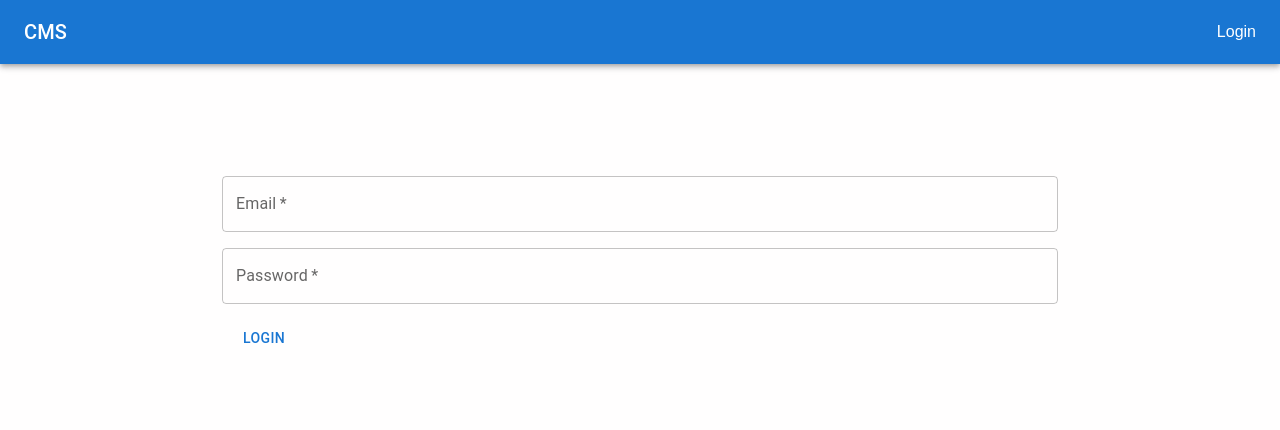
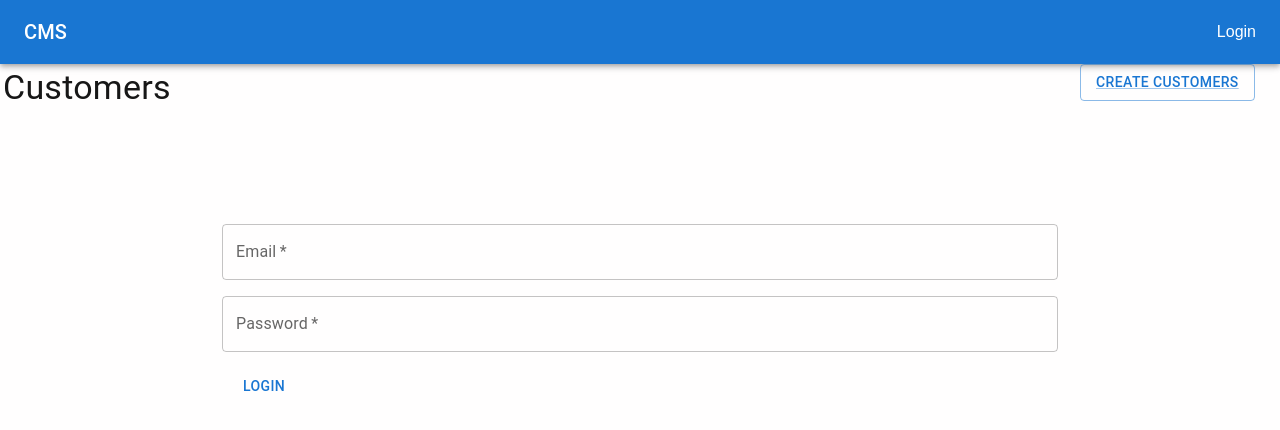
Before and after one commit to termsberk3/Cms-System, a Next.js app: page /customers in a window 1280 px wide. Shown: the top 430 px of the page. Built offline with nearby package versions, Linux system fonts and the light colour scheme; no server answers; the database is empty.

Commit message:
Buttons comp. added, UI is messy will be fixed

```diff
--- /dev/null
+++ b/app/components/Buttons.tsx
@@ -0,0 +1,45 @@
+"use client"
+import React, { FC, useState, FormEvent, useEffect } from 'react';
+import { useAuth } from '../contexts/AuthContext';
+import { usePathname, useRouter } from "next/navigation";
+import { Button, Link, Typography } from '@mui/material';
+import Grid from '@mui/material/Grid2';
+
+interface ButtonProps {
+    updateType?: string | null;
+    createType?: string | null;
+    children?: any;
+    variant?: any;
+    type?: any;
+    sx?: any;
+}
+
+const Buttons: FC<ButtonProps> = ({ updateType, createType, children }) => {
+    const { isAuthenticated, logout, userType } = useAuth()
+    const router = useRouter()
+    const pathname = usePathname()
+    updateType = pathname.startsWith('/users') ? 'users' : 'customers';
+    createType = pathname.includes('create') ? 'users' : 'customers';
+
+    return (
+        <>
+            <Grid container spacing={2}>
+                <Grid size={10}>
+                    <Typography variant="h4" component="h2" style={{
+                        display: 'flex',
+                        padding: 3
+                    }}>
+                        {updateType.charAt(0).toUpperCase() + updateType.slice(1)}
+                    </Typography>
+                </Grid>
+                <Grid size={2}>
+                    {updateType === "users" ?
+                        <Button variant="outlined"> <Link href={"/users/create"} >Create {updateType.charAt(0).toUpperCase() + updateType.slice(1)}</Link></Button>
+                        : <Button variant="outlined"> <Link href={"/customers/create"} >Create {updateType.charAt(0).toUpperCase() + updateType.slice(1)}</Link></Button>}
+                </Grid>
+            </Grid>
+        </>
+    )
+}
+
+export default Buttons
--- a/app/components/CreateForm.tsx
+++ b/app/components/CreateForm.tsx
@@ -156,11 +156,11 @@ const CreateForm = () => {
                             labelId="demo-simple-select-label"
                             id="demo-simple-select"
                             value={user}
-                            label="Age"
+                            label="Id"
                             onChange={(e) => setUser(e.target.value)}
                         >
                             {userData.map(i => (
-                                <MenuItem key={(i as any)._id} value={(i as any)._id}>{(i as any).fullName}</MenuItem>
+                                <MenuItem key={(i as any)._id} value={(i as any)._id}>{(i as any)._id} {(i as any).fullName}</MenuItem>
                             ))}
 
                         </Select>
@@ -170,7 +170,7 @@ const CreateForm = () => {
                             labelId="demo-simple-select-label"
                             id="demo-simple-select"
                             value={userName}
-                            label="Age"
+                            label="User"
                             onChange={(e) => setUserName(e.target.value)}
                         >
                             {userData.map(i => (
--- a/app/components/Header.tsx
+++ b/app/components/Header.tsx
@@ -17,7 +17,6 @@ function Header() {
         logout();
         router.push('/login');
     }
-    console.log(userType)
     return (
         <>
             {!isAuthenticated ? (
--- a/app/components/Tables.tsx
+++ b/app/components/Tables.tsx
@@ -14,6 +14,7 @@ import { useAuth } from '../contexts/AuthContext';
 import LoginForm from './LoginForm';
 import Customers from '../customers/page';
 import { usePathname, useRouter } from "next/navigation";
+import Buttons from './Buttons';
 
 export interface DataTable {
     id: string;
@@ -21,7 +22,7 @@ export interface DataTable {
 
 
 const DataTable = ({ }) => {
-    const { isAuthenticated, userType , userId} = useAuth()
+    const { isAuthenticated, userType, userId } = useAuth()
     const [data, setData] = useState<DataTable[]>([]);
     const [isChanged, setIsChanged] = useState<boolean>(true);
     const [isLoading, setIsLoading] = useState<boolean>(true);
@@ -191,19 +192,6 @@ const DataTable = ({ }) => {
                 }}
             >
                 <Box sx={{ backgroundColor: 'white', padding: 2 }}>
-                    <Grid container spacing={2}>
-                        <Grid size={10}>
-                            <Typography variant="h4" component="h2" style={{
-                                display: 'flex',
-                                padding: 3
-                            }}>
-                                {pageType.charAt(0).toUpperCase() + pageType.slice(1)}
-                            </Typography>
-                        </Grid>
-                        {userType !== "User" ? <Grid size={2} sx={{ paddingLeft: 3 }}>
-                            <Button variant="outlined"> <Link href={`/${pageType}/create`} >+ {pageType.charAt(0).toUpperCase() + pageType.slice(1)}</Link></Button>
-                        </Grid> : " "}
-                    </Grid>
                     <DataGrid
                         rows={data}
                         columns={columns}
--- a/app/customers/page.tsx
+++ b/app/customers/page.tsx
@@ -3,12 +3,14 @@ import React from 'react'
 import { AuthProvider } from '../contexts/AuthContext'
 import { useRouter } from 'next/navigation'
 import DataTable from '../components/Tables'
+import Buttons from '../components/Buttons'
 
 const Customers = () => {
   const router = useRouter()
   console.log(router)
   return (
     <AuthProvider>
+      <Buttons/>
       <DataTable />
     </AuthProvider>
   )
--- a/app/users/page.tsx
+++ b/app/users/page.tsx
@@ -1,10 +1,12 @@
 import React from 'react'
 import DataTable from '../components/Tables'
 import { AuthProvider } from '../contexts/AuthContext'
+import Buttons from '../components/Buttons'
 
 const User = () => {
   return (
       <AuthProvider>
+        <Buttons/>
         <DataTable />
       </AuthProvider>
   )
```
